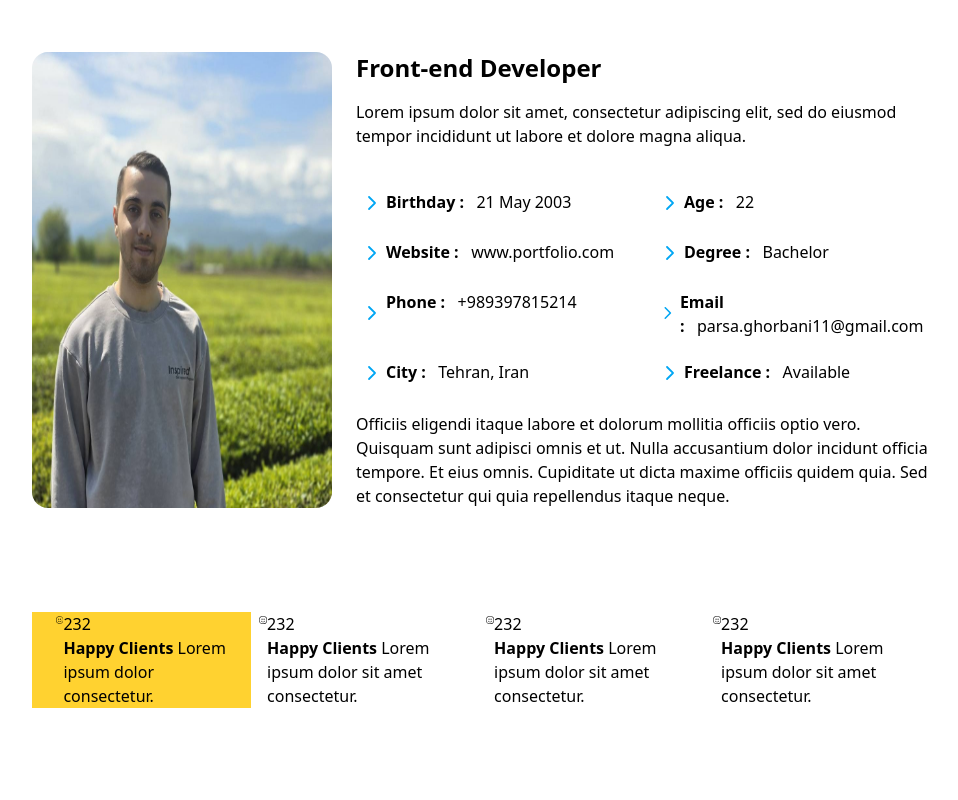
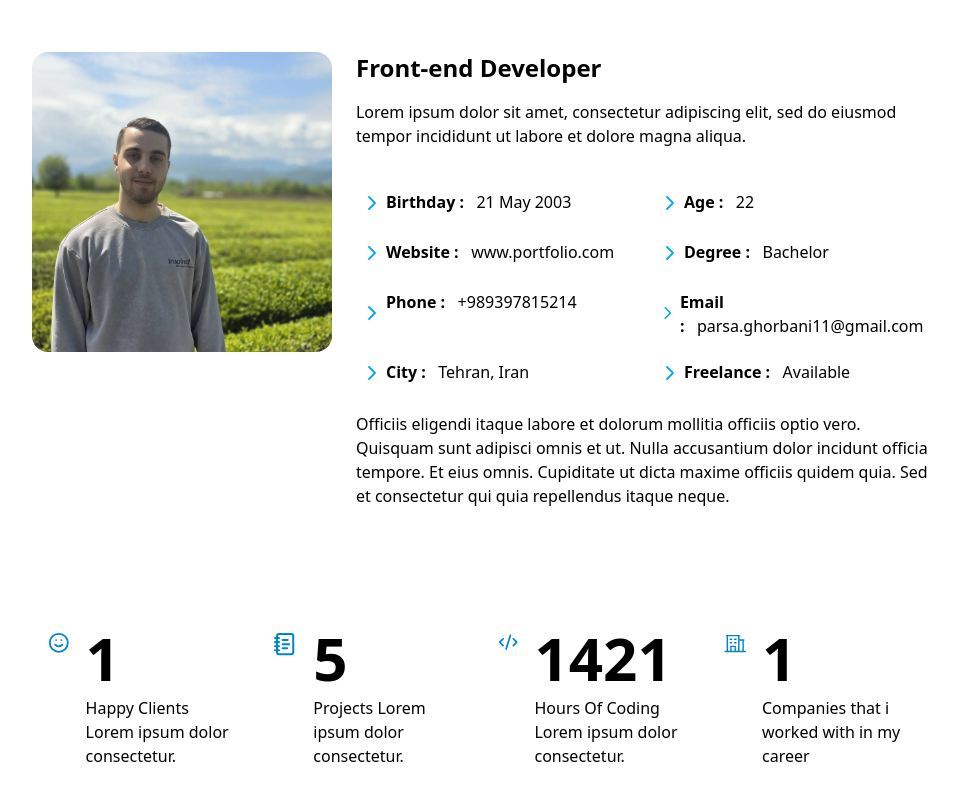
Before and after one commit to Parsa10Gh/Portfolio, a Next.js app: page / in a window 1280 px wide. Shown: the part 1016-1816 px from the top of the page, without its empty margins (308-1266 px from the left). Before the commit the page ends 1764 px from the top, so only its background shows below. Built offline with nearby package versions, Linux system fonts and the light colour scheme.

Commit message:
stats is done

```diff
--- a/src/components/about/About.tsx
+++ b/src/components/about/About.tsx
@@ -3,7 +3,7 @@ import { RxCaretRight } from "react-icons/rx";
 
 const About = () => {
   return (
-    <div id="about-container" className="px-3 min-[480px]:px-14 sm:px-28 lg:px-10 ">
+    <div id="about-container" className="px-3 min-[480px]:px-14 sm:px-36 lg:px-10 ">
       <h1 className="py-12 text-3xl font-bold">
         <span className="border-b-4 border-sky-600 pb-4">Ab</span>out
       </h1>
@@ -14,7 +14,7 @@ const About = () => {
         sit in iste officiis commodi quidem hic quas.
       </p>
       <div className="lg:flex py-16">
-        <img src="MyPhoto2.jpeg" alt="" className="lg:w-1/3 md:pr-28 lg:pr-0 rounded-2xl" />
+        <img src="MyPhoto2.jpeg" alt="" className="lg:w-1/3 h-fit lg:pr-0 rounded-2xl" />
         <div className="lg:pl-6 pt-8 lg:pt-0">
           <h2 className="text-2xl font-semibold">Front-end Developer</h2>
           <p className="px-0 py-4">
--- /dev/null
+++ b/src/components/animatedCounter/AnimatedCounter.tsx
@@ -0,0 +1,58 @@
+"use client";
+
+import {
+  KeyframeOptions,
+  animate,
+  useInView,
+  useIsomorphicLayoutEffect,
+} from "framer-motion";
+import { useRef } from "react";
+
+type AnimatedCounterProps = {
+  from: number;
+  to: number;
+  animationOptions?: KeyframeOptions;
+};
+
+const AnimatedCounter = ({
+  from,
+  to,
+  animationOptions,
+}: AnimatedCounterProps) => {
+  const ref = useRef<HTMLSpanElement>(null);
+  const inView = useInView(ref, { once: true });
+
+  useIsomorphicLayoutEffect(() => {
+    const element = ref.current;
+
+    if (!element) return;
+    if (!inView) return;
+
+    // Set initial value
+    element.textContent = String(from);
+
+    // If reduced motion is enabled in system's preferences
+    if (window.matchMedia("(prefers-reduced-motion)").matches) {
+      element.textContent = String(to);
+      return;
+    }
+
+    const controls = animate(from, to, {
+      duration: 1,
+      ease: "easeOut",
+      ...animationOptions,
+      onUpdate(value) {
+        element.textContent = value.toFixed(0);
+      },
+    });
+
+    // Cancel on unmount
+    return () => {
+      controls.stop();
+    };
+  }, [ref, inView, from, to]);
+
+  return <span ref={ref} />;
+};
+
+export default AnimatedCounter;
--- a/src/components/stats/Stats.tsx
+++ b/src/components/stats/Stats.tsx
@@ -1,45 +1,48 @@
 import React from "react";
-import { BsEmojiSmile } from "react-icons/bs";
+import { LuCodeXml, LuNotebookText, LuSmile } from "react-icons/lu";
+import { PiBuildingOffice } from "react-icons/pi";
+import AnimatedCounter from "../animatedCounter/AnimatedCounter";
 
 const Stats = () => {
   return (
-    <div className="md:grid md:grid-cols-2 md:gap-2 lg:grid-cols-4 p-10">
-      <div className="flex px-6 bg-amber-300">
-        <BsEmojiSmile />
-        <div className="">
-          <h1>232</h1>
-          <p>
+    <div className="grid md:grid-cols-2 gap-y-20 md:gap-8 lg:grid-cols-4 px-3 min-[480px]:px-14 sm:px-36 xl:p-14">
+      <div className="flex items-start shrink-0">
+        <LuSmile className="text-5xl text-sky-600 h-fit py-1"/>
+        <div className="pl-4">
+          <h1 className="text-5xl lg:text-6xl font-semibold pb-2"><AnimatedCounter from={0} to={1} /></h1>
+          <p className="font-light">
             <strong>Happy Clients</strong> Lorem ipsum dolor consectetur.
           </p>
         </div>
       </div>
-      <div className="flex">
-        <BsEmojiSmile />
-        <div>
-          <h1>232</h1>
-          <p>
-            <strong>Happy Clients</strong> Lorem ipsum dolor sit amet consectetur.
+      <div className="flex items-start">
+        <LuNotebookText className="text-5xl text-sky-600 h-fit py-1"/>
+        <div className="pl-4">
+          <h1 className="text-5xl lg:text-6xl font-semibold pb-2"><AnimatedCounter from={0} to={5} /></h1>
+          <p className="font-light">
+            <strong>Projects</strong> Lorem ipsum dolor consectetur.
           </p>
         </div>
       </div>
-      <div className="flex">
-        <BsEmojiSmile />
-        <div>
-          <h1>232</h1>
-          <p>
-            <strong>Happy Clients</strong> Lorem ipsum dolor sit amet consectetur.
+      <div className="flex items-start">
+        <LuCodeXml className="text-5xl text-sky-600 h-fit py-1"/>
+        <div className="pl-4">
+          <h1 className="text-5xl lg:text-6xl font-semibold pb-2"><AnimatedCounter from={0} to={1421} /></h1>
+          <p className="font-light">
+            <strong>Hours Of Coding</strong> Lorem ipsum dolor consectetur.
           </p>
         </div>
       </div>
-      <div className="flex">
-        <BsEmojiSmile />
-        <div>
-          <h1>232</h1>
-          <p>
-            <strong>Happy Clients</strong> Lorem ipsum dolor sit amet consectetur.
+      <div className="flex items-start">
+        <PiBuildingOffice className="text-5xl text-sky-600 h-fit py-1"/>
+        <div className="pl-4">
+          <h1 className="text-5xl lg:text-6xl font-semibold pb-2"><AnimatedCounter from={0} to={1} /></h1>
+          <p className="font-light">
+            <strong>Companies</strong> that i worked with in my career
           </p>
         </div>
       </div>
+
 
     </div>
   );
```
